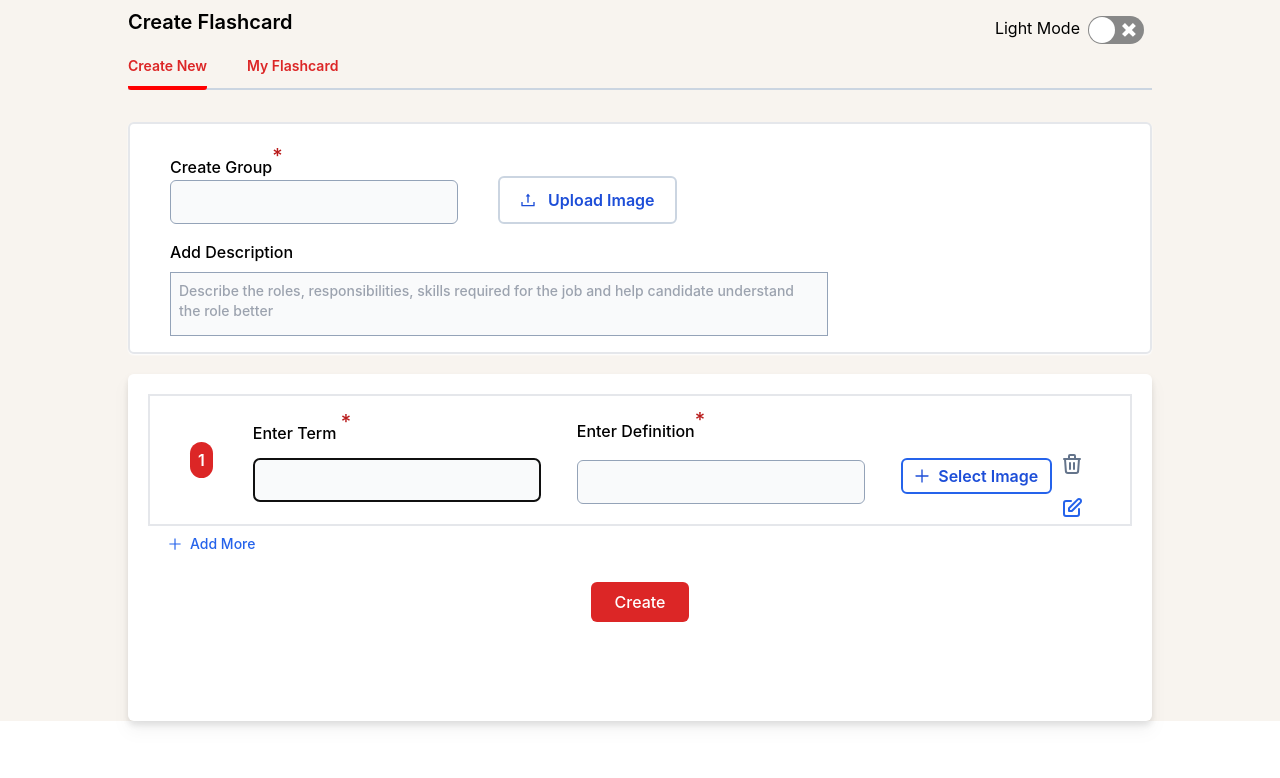
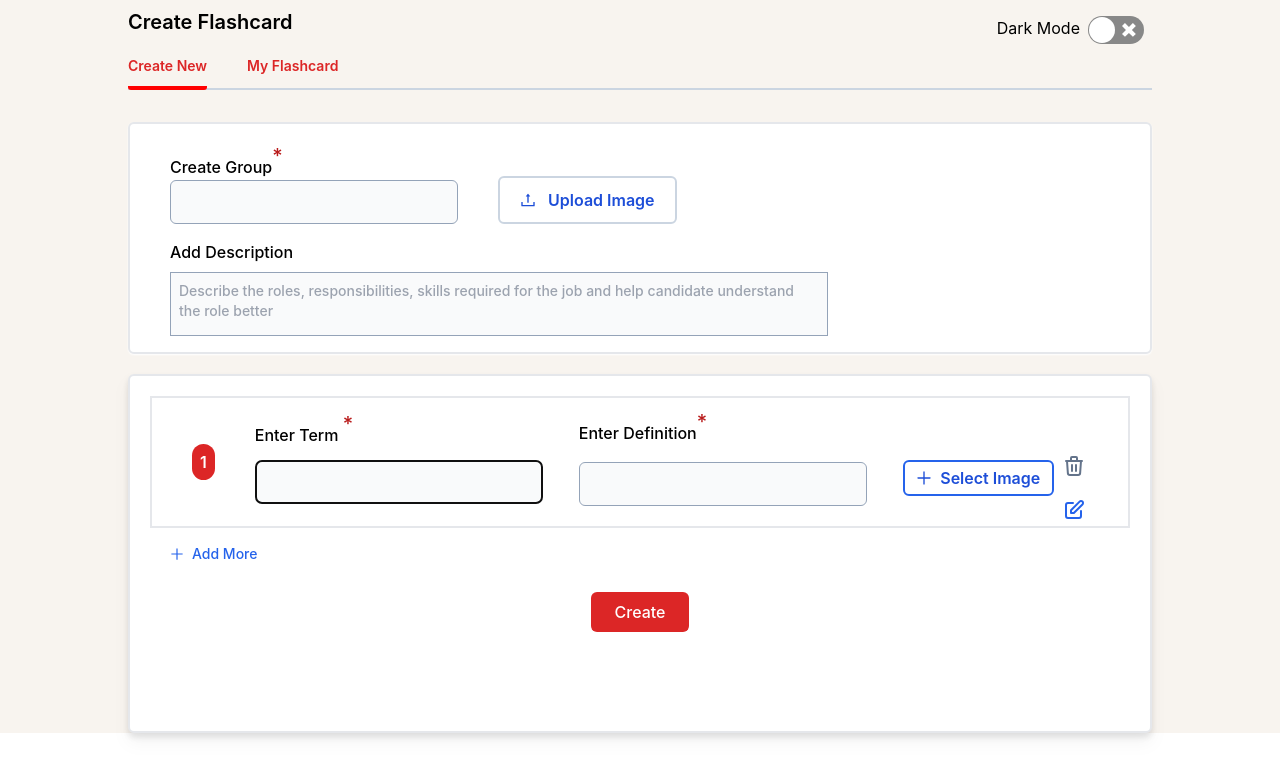
Before and after one commit to Abhishek-Sahu532/flashcard_generator_react_project, a React (Create React App) app: page / in a window 1280 px wide. Shown: the top 778 px of the page. Built offline with nearby package versions, Linux system fonts and the light colour scheme.

Commit message:
css modify

```diff
--- a/src/Components/Toggle.js
+++ b/src/Components/Toggle.js
@@ -8,7 +8,7 @@ const {theme, changeTheme} = useContext(ThemeContext);
 {
   return (
          <div className="flex item center my-2 mx-2">
-         <lable className=" mx-2">{theme === "light" ? "Light Mode" : "Dark Mode"}</lable>
+         <lable className=" mx-2">{theme === "light" ? "Dark Mode" : "Light Mode"}</lable>
          <ReactSwitch onChange={changeTheme} checked={theme === "dark"} />
          </div>
   )
--- a/src/Pages/CreateFlashCard.js
+++ b/src/Pages/CreateFlashCard.js
@@ -168,7 +168,7 @@ const addRef = (item)=>{
           </div>
 
           {/* Add Cards Section  */}
-          <div className="text-black drop-shadow-lg rounded-lg bg-white p-5 rounded-md mt-4  overflow-hidden ">
+          <div className={`text-black drop-shadow-lg rounded-lg bg-${theme=== "dark"?'dark':'white'} border-2 p-5 rounded-md mt-4  overflow-hidden`} >
             {/* FieldArray component from Formik which will create Dynamic Form for the custom input */}
 
             <FieldArray name="cards">
@@ -179,11 +179,7 @@ const addRef = (item)=>{
                     {cards && cards.length > 0
                       ? cards.map((card, index) => (
                           <div
-                            className={`flex items-center space-x-10 border-2 bg-${
-                              theme === "dark" ? "dark" : "white"
-                            } px-5 lg:px-10 py-1 text-${
-                              theme === "dark" ? "dark" : "slate-600"
-                            } md:flex md:space-x-10 md:items-center relative flex-nowrap`}
+                            className={`flex items-center space-x-10 border-2  px-5 lg:px-10 py-1 md:flex md:space-x-10 md:items-center relative flex-nowrap mb-2`}
                             key={index}
                           >
                             <div className=" rounded-full text-white p-2 w-9 h-9 flex items-center justify-center bg-red-600 text-white text-md font-semibold">
@@ -191,7 +187,7 @@ const addRef = (item)=>{
                             </div>
 
                             <div className="flex  flex-col md:space-x-9 md:flex-row ">
-                              <div className="relative flex flex-col  space-y-3 align-middle justify-center">
+                              <div className={`text-${theme === "dark"?"white":"black"} relative flex flex-col space-y-3 align-middle justify-center`}>
                                 <h2>
                                   Enter Term{" "}
                                   <sup className="font-medium text-xl text-red-700">
@@ -211,7 +207,7 @@ const addRef = (item)=>{
                                   name={`cards.${index}.cardname`}
                                 />
                               </div>
-                              <div className="relative flex flex-col justify-center space-y-4 align-middle">
+                              <div className={`text-${theme === "dark"?"white":"black"} relative flex flex-col justify-center space-y-4 align-middle`}>
                                 <h2>
                                   Enter Definition
                                   <sup className="font-medium text-xl text-red-700">
@@ -326,7 +322,7 @@ const addRef = (item)=>{
                           cardimg: null,
                         })
                       }
-                      className="flex items-center space-x-2 text-blue-600 font-medium text-sm bg-white w-full mb-5 px-5 py-2"
+                      className={`flex items-center space-x-2 text-blue-600 font-medium text-sm bg-${theme === "dark"?"dark":"white"} mb-5 px-5 py-2 w-30`}
                     >
                       <PlusOutlined />
                       <span>Add More</span>
--- a/src/Pages/ShowAllCreatedCards.js
+++ b/src/Pages/ShowAllCreatedCards.js
@@ -80,8 +80,10 @@ const ShowAllCreatedCards = ({ theme }) => {
               ourCard.cards.map((card) => (
                 <p
                   key={card.cardid}
-                  className={`py-3 px-3 word-break: break-all  text-slate-700 bg-${
-                    theme === "dark" ? "slate-600" : "white"
+                  className={`py-3 px-3 word-break: break-all  text-${
+                    theme === "dark" ? "white" : "slate-600"
+                  }  bg-${
+                    theme === "dark" ? "dark" : "white"
                   }  font-medium hover:bg-slate-100 cursor-pointer ${
                     card.cardid === displayCard.cardid &&
                     "!text-red-500 !font-bold"
@@ -130,14 +132,14 @@ const ShowAllCreatedCards = ({ theme }) => {
             <div
               className={`flex items-center   w-[60vw] md:w-[10rem] xl:w-[15rem] md:m-5 mr-5 px-1 py-2 h-fit rounded-md border-2 sm:w-[83vw] sm:mx-5 hover:scale-105 mt-2 `}
             >
-              <ShareCom  />
+              <ShareCom  theme= {theme}/>
             </div>
 
             <div className={`flex items-center  w-[60vw] md:w-[10rem] xl:w-[15rem] md:m-5 mr-5 px-1 py-2 h-fit rounded-md border-2 sm:w-[83vw] sm:mx-5 hover:scale-105  mt-2`}>
               <button
                 className={`flex items-center py-3 px-4 xl:w-60 space-x-5  text-${
                   theme === "dark" ? "white" : "slate-600"
-                } rounded-md shadow-lg  transition-all duration-100 hover:scale-105 border-2 sm:border-none`}
+                } rounded-md shadow-lg  transition-all duration-100 hover:scale-105 border-2 sm:border-none bg-${theme === "dark" ? "dark" : "white"}`}
                 onClick ={handlePrint}
               >
                 <IoDownloadOutline />
@@ -149,11 +151,7 @@ const ShowAllCreatedCards = ({ theme }) => {
                 trigger={() => (
                   <button
                     onClick={handlePrint}
-                    className={`flex items-center py-3 px-4 xl:w-60 space-x-5 bg-${
-                      theme === "dark" ? "dark" : "white"
-                    } text-${
-                      theme === "dark" ? "white" : "slate-600"
-                    } rounded-md shadow-lg  transition-all duration-100 hover:scale-105 border-2 sm:border-none`}
+                    className={`flex items-center py-3 px-4 xl:w-60 space-x-5 bg-${theme === "dark" ? "dark" : "white"} text-${theme === "dark" ? "white" : "slate-600"} rounded-md shadow-lg  transition-all duration-100 hover:scale-105 border-2 sm:border-none`}
                   >
                     <IoPrintOutline />
                     <span className="md:hidden xl:block  ">Print</span>
--- a/src/components/DefaultMyFlashcard.js
+++ b/src/components/DefaultMyFlashcard.js
@@ -4,14 +4,14 @@ import { useNavigate } from "react-router-dom";
 import DefaultImg from "../Images/defaultImageForGrp.jpg";
 
 //default flash card to show when no cards added in the store
-const DefaultMyFlashcard = ({flashcard}) => {
+const DefaultMyFlashcard = ({flashcard,theme}) => {
   // const flashcard = useSelector((state) => state.flashcard.flashcards);
   //  console.log(flashcard)
   const navigate = useNavigate();
   return (
       <div
         key={flashcard.groupid}
-        className="p-4 m-5 mx-auto flex flex-col space-y-3 items-center justify-center bg-white rounded-md text-black w-[23rem] h-[13rem] relative border-2 border-slate-200 word-break: break-all"
+        className={`p-4 m-5 mx-auto flex flex-col space-y-3 items-center justify-center bg-${theme === "dark"?'dark':'white'}rounded-md text-black w-[23rem] h-[13rem] relative border-2 border-slate-200 word-break: break-all`}
       >
 
       <div className="absolute -top-9">
@@ -30,8 +30,8 @@ const DefaultMyFlashcard = ({flashcard}) => {
           )}
         </div>
 
-        <h2 className="font-bold text-lg">{flashcard.groupname}</h2>
-        <p className="text-center font-medium text-sm text-slate-700 line-clammp-2 overflow-hidden">
+        <h2 className={`font-bold text-${theme === "dark"?'white':"black"}`}>{flashcard.groupname}</h2>
+        <p className={`text-center font-medium text-sm text-${theme === "dark"?'white':"black"} line-clammp-2 overflow-hidden`}>
           {flashcard.groupdescription}
         </p>
         <p className="font-medium text-sm text-slate-700">
--- a/src/components/ShareCom.js
+++ b/src/components/ShareCom.js
@@ -30,7 +30,7 @@ const customStyles = {
   },
 };
 
-const ShareCom = () => {
+const ShareCom = ({theme}) => {
   const LINK = `https://www/almabetter.com/abcdefght`;
   const [isLinkCopied, setIsLinkCopied] = useState(false);
 
@@ -58,7 +58,7 @@ const ShareCom = () => {
     <>
       <button
         type="button"
-        className="flex items-center py-3 px-4 xl:w-60 space-x-5 bg-white rounded-md shadow-lg active:scale-100 transition-all duration-100 hover:scale-105"
+        className={`flex items-center py-3 px-4 xl:w-60 space-x-5 bg-${theme === "dark" ? "dark" : "white"} rounded-md shadow-lg active:scale-100 transition-all duration-100 hover:scale-105 text-${theme === "dark" ? "white" : "slate-600"}`}
         onClick={openModal}
       >
         <RiArrowGoBackLine />
```
